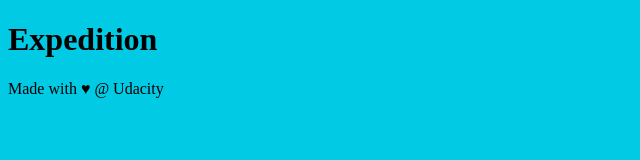
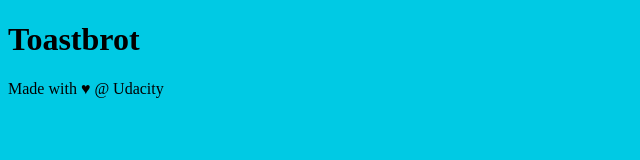
Before and after one commit to Mar5in/new-git-project, a plain HTML site: page index.html in a window 1280 px wide. Shown: the full height of the page, 0-640 px from the left. Drawn offline with Linux system fonts and the light colour scheme.

Commit message:
Changed the heading of the main page

```diff
--- a/index.html
+++ b/index.html
@@ -10,7 +10,7 @@
 <body>
 
     <header>
-        <h1>Expedition</h1>
+        <h1>Toastbrot</h1>
     </header>
 
     <div class="container">
```
